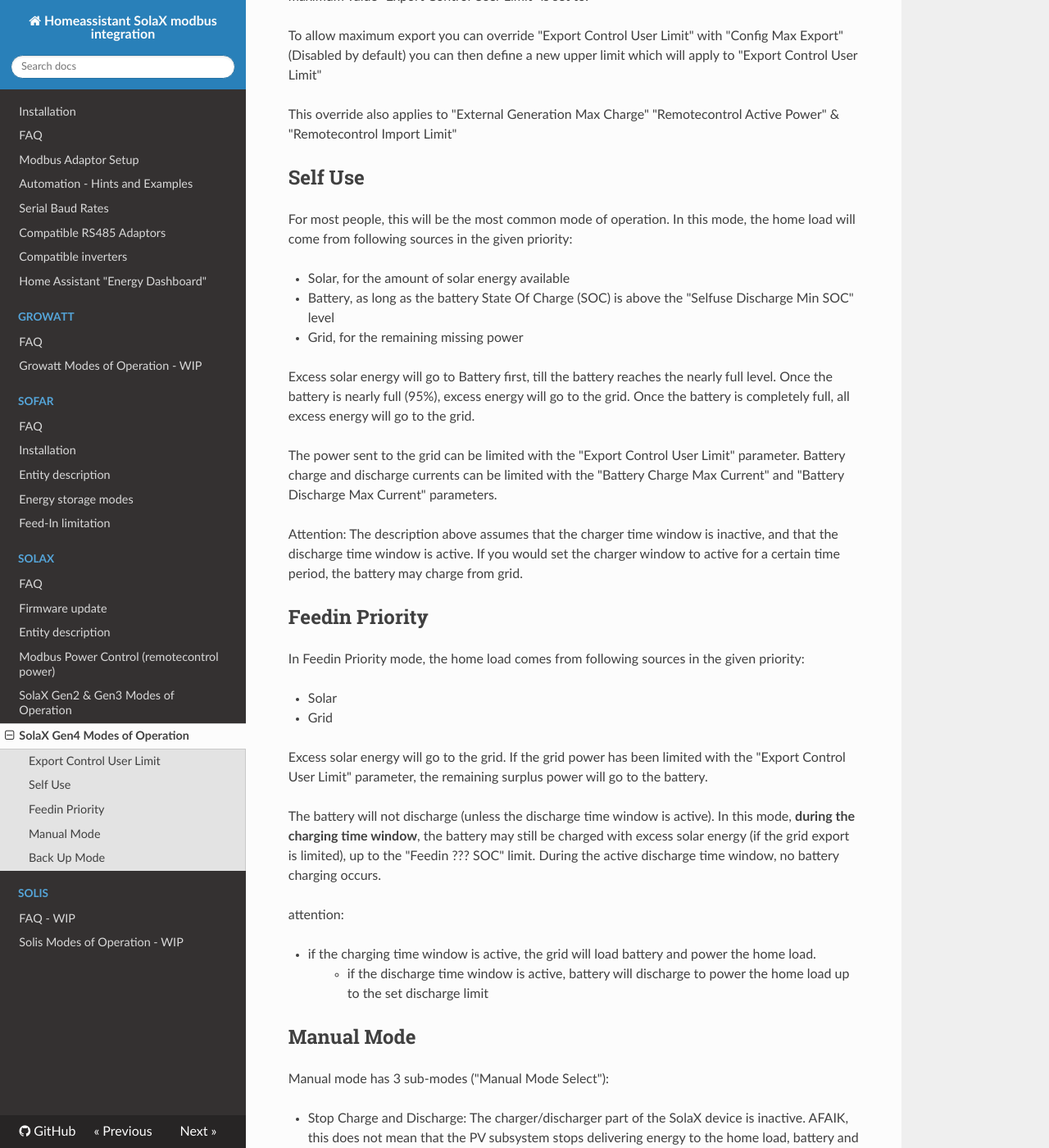
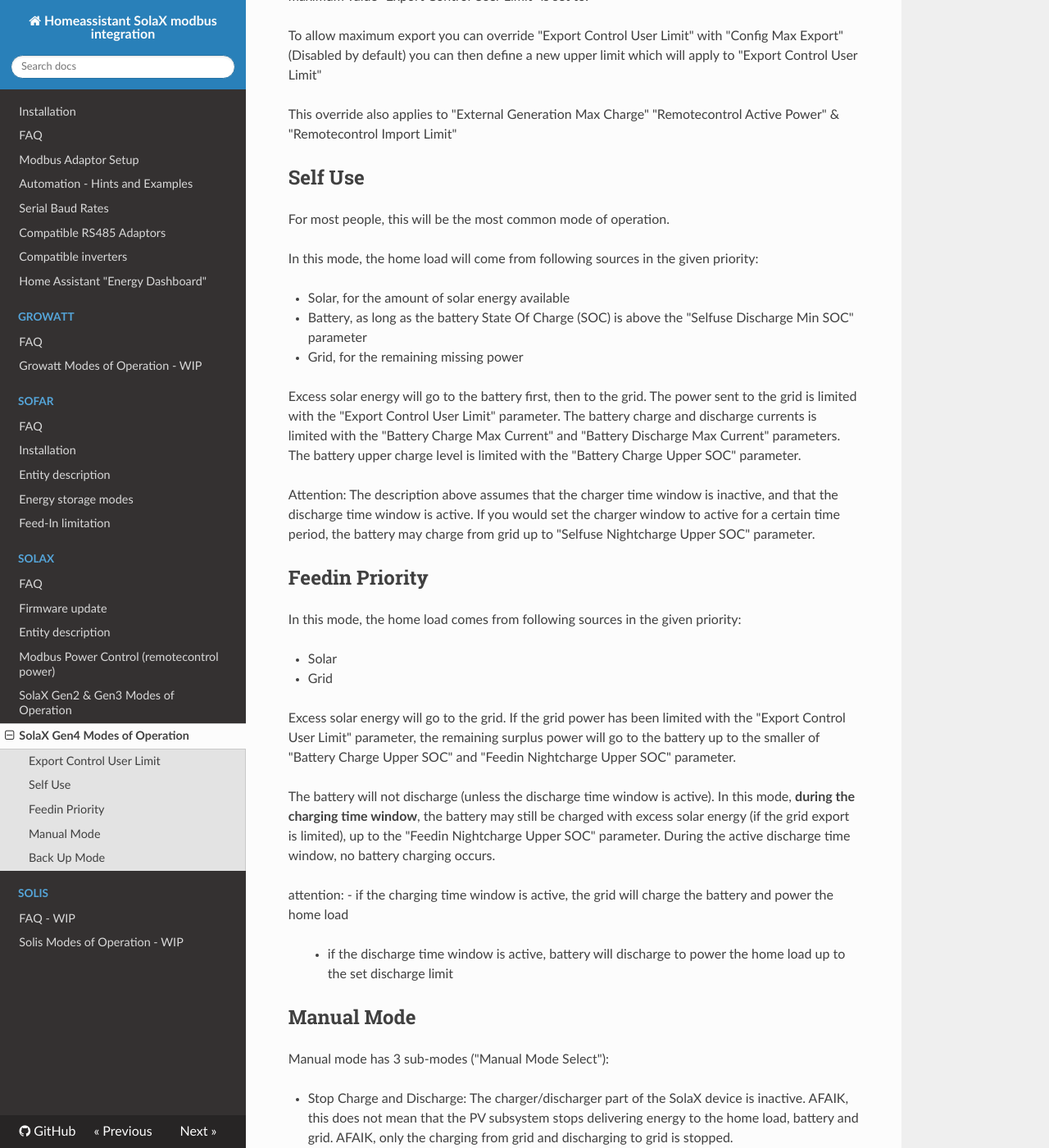
Before and after one commit to wills106/homeassistant-solax-modbus, an MkDocs documentation site: the page built from docs/solax-G4-operation-modes.md, in a window 1280 px wide and 1400 px high, scrolled down 472 px. Shown: the whole window at 82% size. Built offline with MkDocs 1.6.1, drawn with Linux system fonts in a browser that asks for light colours; nearby versions of some CDN libraries.

Commit message:
Update solax-G4-operation-modes.md

```diff
--- a/docs/solax-G4-operation-modes.md
+++ b/docs/solax-G4-operation-modes.md
@@ -15,34 +15,33 @@
 
 ## Self Use
 For most people, this will be the most common mode of operation.
+
 In this mode, the home load will come from following sources in the given priority:
 
 - Solar, for the amount of solar energy available
-- Battery, as long as the battery State Of Charge (SOC) is above the "Selfuse Discharge Min SOC" level
+- Battery, as long as the battery State Of Charge (SOC) is above the "Selfuse Discharge Min SOC" parameter
 - Grid, for the remaining missing power
 
-Excess solar energy will go to Battery first, till the battery reaches the nearly full level.
-Once the battery is nearly full (95%), excess energy will go to the grid. Once the battery is completely full, all excess energy will go to the grid.
+Excess solar energy will go to the battery first, then to the grid.
+The power sent to the grid is limited with the "Export Control User Limit" parameter.
+The battery charge and discharge currents is limited with the "Battery Charge Max Current" and "Battery Discharge Max Current" parameters.
+The battery upper charge level is limited with the "Battery Charge Upper SOC" parameter.
 
-The power sent to the grid can be limited with the "Export Control User Limit" parameter.
-Battery charge and discharge currents can be limited with the "Battery Charge Max Current" and "Battery Discharge Max Current" parameters.
-
-Attention: The description above assumes that the charger time window is inactive, and that the discharge time window is active. If you would set the charger window to active for a certain time period, the battery may charge from grid.
+Attention: The description above assumes that the charger time window is inactive, and that the discharge time window is active. If you would set the charger window to active for a certain time period, the battery may charge from grid up to "Selfuse Nightcharge Upper SOC" parameter.
 
 ## Feedin Priority
-In Feedin Priority mode, the home load comes from following sources in the given priority:
+In this mode, the home load comes from following sources in the given priority:
 
 - Solar
 - Grid
 
-Excess solar energy will go to the grid. If the grid power has been limited with the "Export Control User Limit" parameter, the remaining surplus power will go to the battery.
+Excess solar energy will go to the grid. If the grid power has been limited with the "Export Control User Limit" parameter, the remaining surplus power will go to the battery up to the smaller of "Battery Charge Upper SOC" and "Feedin Nightcharge Upper SOC" parameter.
 
 The battery will not discharge (unless the discharge time window is active).
-In this mode, **during the charging time window**, the battery may still be charged with excess solar energy (if the grid export is limited), up to the "Feedin ??? SOC" limit. During the active discharge time window, no battery charging occurs.
+In this mode, **during the charging time window**, the battery may still be charged with excess solar energy (if the grid export is limited), up to the "Feedin Nightcharge Upper SOC" parameter. During the active discharge time window, no battery charging occurs.
 
 attention:
-
-- if the charging time window is active, the grid will load battery and power the home load.
+- if the charging time window is active, the grid will charge the battery and power the home load
 > - if the discharge time window is active, battery will discharge to power the home load up to the set discharge limit
 
 ## Manual Mode
```
